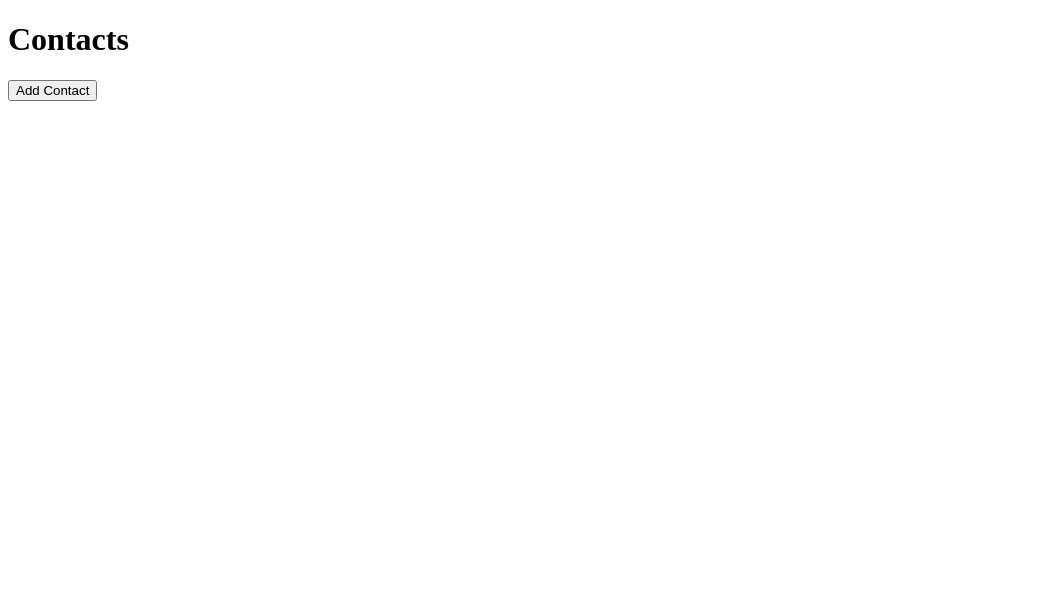
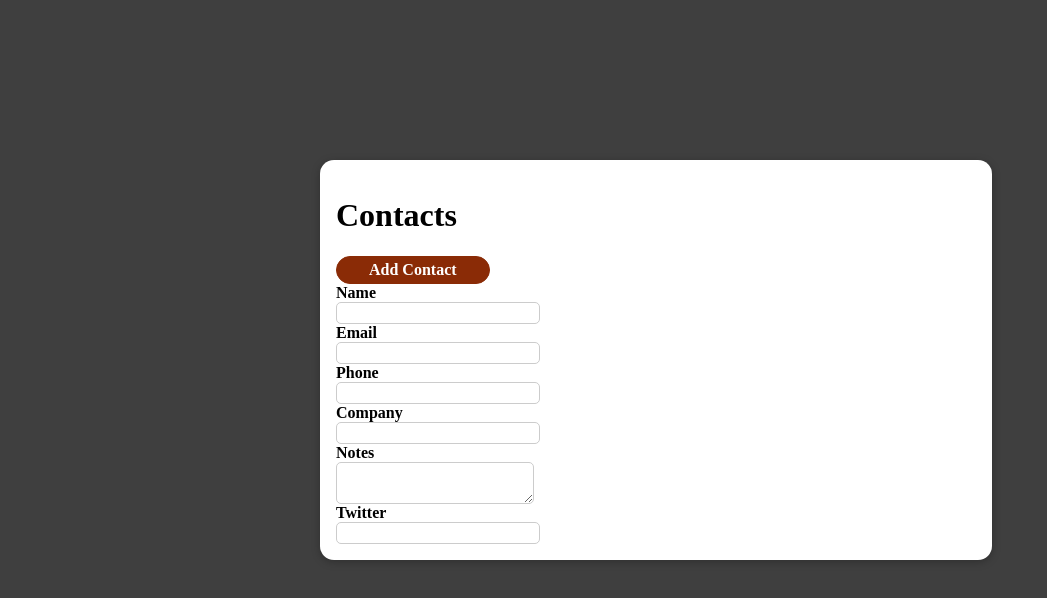
Before and after one commit to dorianbuck/adress_book_challenge_aug, a website: page src/index.html in a window 1280 px wide. Shown: the whole page, without its empty margins (0-1047 px from the left). Drawn offline with Linux system fonts and the light colour scheme.

Commit message:
added the form to index.html

```diff
--- /dev/null
+++ b/src/assets/css/style.css
@@ -0,0 +1,121 @@
+body {
+  margin: 0%;
+  background-color: #3f3f3f;
+}
+
+h1 {
+}
+
+/* #header {
+  padding: 25px;
+  margin: 5px;
+  display: block;
+
+} */
+
+.card {
+  position: fixed;
+  top: 20vh;
+  left: 5%;
+  width: 90%;
+  background-color: white;
+  padding: 1rem;
+  border-radius: 14px;
+  box-shadow: 0 2px 8px rgba(0, 0, 0, 0.25);
+  z-index: 30;
+  animation: slide-down 300ms ease-out forwards;
+}
+@media (min-width: 768px) {
+  .card {
+    width: 40rem;
+    left: calc(50% - 20rem);
+  }
+}
+
+@keyframes slide-down {
+  from {
+    opacity: 0;
+    transform: translateY(-3rem);
+  }
+  to {
+    opacity: 1;
+    transform: translateY(0);
+  }
+}
+
+#add-contact {
+  font: inherit;
+  cursor: pointer;
+  background-color: #8a2b06;
+  border: 1px solid #8a2b06;
+  color: white;
+  padding: 0.25rem 2rem;
+  border-radius: 20px;
+  font-weight: bold;
+}
+
+#add-contact:hover,
+#add-contact:active {
+  background-color: goldenrod;
+  border-color: goldenrod;
+}
+
+#new-contact-form {
+  display: grid;
+  align-items: center;
+
+
+}
+
+#new-contact-form label {
+  font-weight: bold;
+  margin-right: 1rem;
+}
+
+#name {
+  width: 12rem;
+  border-radius: 5px;
+  border: 1px solid #ccc;
+  font: inherit;
+  padding-left: 0.5rem;
+}
+
+#email {
+  width: 12rem;
+  border-radius: 5px;
+  border: 1px solid #ccc;
+  font: inherit;
+  padding-left: 0.5rem;
+}
+
+#phone {
+  width: 12rem;
+  border-radius: 5px;
+  border: 1px solid #ccc;
+  font: inherit;
+  padding-left: 0.5rem;
+}
+
+#company {
+  width: 12rem;
+  border-radius: 5px;
+  border: 1px solid #ccc;
+  font: inherit;
+  padding-left: 0.5rem;
+}
+
+#notes {
+  width: 12rem;
+  border-radius: 5px;
+  border: 1px solid #ccc;
+  font: inherit;
+  /* padding-left: 0.5rem; */
+}
+
+#twitter {
+  width: 12rem;
+  border-radius: 5px;
+  border: 1px solid #ccc;
+  font: inherit;
+  padding-left: 0.5rem;
+}
--- a/src/index.html
+++ b/src/index.html
@@ -4,10 +4,28 @@
     <meta charset="UTF-8" />
     <meta http-equiv="X-UA-Compatible" content="IE=edge" />
     <meta name="viewport" content="width=device-width, initial-scale=1.0" />
+    <link rel="stylesheet" href="./assets/css/style.css">
     <title>Adress Book</title>
   </head>
   <body>
+    <header id="header"></header>
+    <div class="card">
     <h1>Contacts</h1>
     <button id="add-contact">Add Contact</button>
+    <form id="new-contact-form">
+      <label for="name">Name</label>
+      <input id="name" name="name" type="text">
+      <label for="email">Email</label>
+      <input id="email" name="email" type="email">
+      <label for="phone">Phone</label>
+      <input id="phone" name="phone" type="text">
+      <label for="company">Company</label>
+      <input id="company" name="company" type="text">
+      <label for="notes">Notes</label>
+      <textarea id="notes" name="notes" type="text"></textarea>
+      <label for="twitter">Twitter</label>
+      <input id="twitter" name="twitter" type="text">
+    </form>
+  </div>
   </body>
 </html>
```
Also changed, not shown: cypress/integration/userCanCreateAContact.feature.js (+7 -1 lines).
